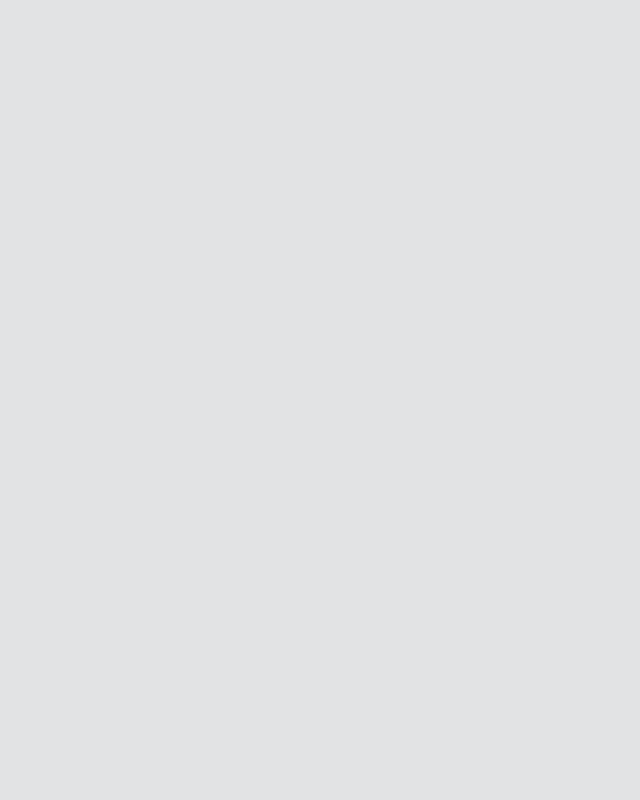
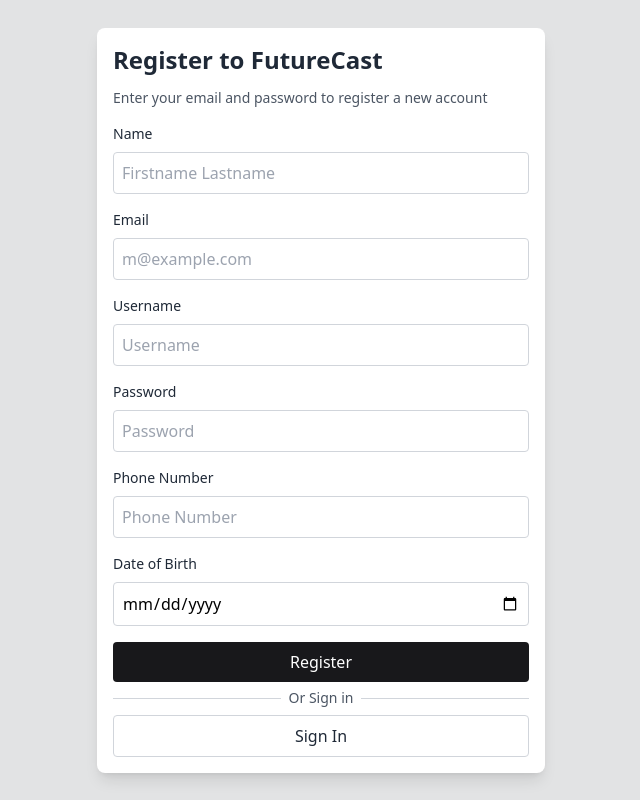
Before and after one commit to janneesa/FutureCast, a React (Vite) app in the folder FutureCastApp/: page /register in a window 1280 px wide. Before the commit this address had no page. Shown: the whole page, without its empty margins (319-959 px from the left). Built offline with nearby package versions, Linux system fonts and the light colour scheme.

Commit message:
Created Register component. Validations are not finished.

```diff
--- a/FutureCastApp/src/App.jsx
+++ b/FutureCastApp/src/App.jsx
@@ -4,6 +4,7 @@
 import MainScreen from "./frontend/layouts/MainScreen";
 
 import Login from "./frontend/components/Login";
+import Register from "./frontend/components/Register";
 import Profile from "./frontend/components/Profile";
 import Prediction from "./frontend/components/Prediction";
 
@@ -28,6 +29,7 @@
           {/* Login Screen */}
           <Route path="/" element={<LoginScreen />}>
             <Route index element={<Login />} />
+            <Route path="register" element={<Register />} />
           </Route>
 
           {/* Home Page */}
--- a/FutureCastApp/src/frontend/components/Login.jsx
+++ b/FutureCastApp/src/frontend/components/Login.jsx
@@ -1,9 +1,35 @@
-import React from "react";
+import React, { useState } from "react";
 import Card from "./Card";
 
 import { Outlet, Link } from "react-router-dom";
 
 function Login() {
+  const [email, setEmail] = useState("");
+  const [password, setPassword] = useState("");
+  const [error, setError] = useState("");
+
+  const handleEmailChange = (e) => setEmail(e.target.value);
+  const handlePasswordChange = (e) => setPassword(e.target.value);
+
+  const handleSubmit = (e) => {
+    e.preventDefault();
+    const userEmail = email;
+    const userPassword = password;
+    setEmail("");
+    setPassword("");
+    setError("");
+    if (authenticateUser(userEmail, userPassword)) {
+      window.location.href = "/true";
+    } else {
+      setError("Invalid email or password");
+    }
+  };
+
+  const authenticateUser = (email, password) => {
+    // Authenticate user logic here
+    return true;
+  };
+
   return (
     <div className="flex-center min-h-screen p-4">
       {/* Card Title and description */}
@@ -19,6 +45,7 @@
           <form>
             <div className="flex flex-col gap-4">
               <div className="flex flex-col gap-2">
+                {error && <p className="text-red-600">{error}</p>}
                 <label htmlFor="email">Email</label>
                 <input
                   id="email"
@@ -26,6 +53,8 @@
                   placeholder="m@example.com"
                   className="input"
                   required
+                  value={email}
+                  onChange={handleEmailChange}
                 />
               </div>
               <div className="flex flex-col gap-2">
@@ -36,18 +65,13 @@
                   placeholder="Password"
                   className="input"
                   required
+                  value={password}
+                  onChange={handlePasswordChange}
                 />
               </div>
-              <button type="submit" className="button">
+              <button type="submit" className="button" onClick={handleSubmit}>
                 Sign In
               </button>
-              {/* Demo Link */}
-              <Link
-                to="/true/profile"
-                className="text-primaryText hover:text-secondaryText self-center"
-              >
-                Demo link to sign in
-              </Link>
             </div>
           </form>
           {/* Forgot password */}
@@ -92,7 +116,7 @@
           <div className="card-footer">
             <div className="text-sm text-gray-600">Don't have an account?</div>
             <button className="text-blue-600 hover:underline">
-              <a href="/signup">Create an account</a>
+              <Link to="/register">Create an account</Link>
             </button>
           </div>
         </div>
--- /dev/null
+++ b/FutureCastApp/src/frontend/components/Register.jsx
@@ -0,0 +1,210 @@
+import React, { useState } from "react";
+import Card from "./Card";
+
+import { Outlet, Link } from "react-router-dom";
+
+function Register() {
+  const [name, setName] = useState("");
+  const [email, setEmail] = useState("");
+  const [username, setUsername] = useState("");
+  const [password, setPassword] = useState("");
+  const [phonenumber, setPhonenumber] = useState("");
+  const [dateofbirth, setDateofbirth] = useState("");
+  const [error, setError] = useState("");
+
+  const handleNameChange = (e) => setName(e.target.value);
+  const handleEmailChange = (e) => setEmail(e.target.value);
+  const handleUsernameChange = (e) => setUsername(e.target.value);
+  const handlePasswordChange = (e) => setPassword(e.target.value);
+  const handlePhonenumberChange = (e) => setPhonenumber(e.target.value);
+  const handleDateofbirthChange = (e) => setDateofbirth(e.target.value);
+
+  const validateEmail = (email) => {
+    // Email validation logic here
+    return true;
+  };
+
+  const validateUserName = (username) => {
+    // Username validation logic here
+    if (username.length < 3) {
+      setError("Name must be at least 3 characters long");
+      return false;
+    } else {
+      return true;
+    }
+  };
+
+  const validatePassword = (password) => {
+    // Password validation logic here
+    if (password.length < 8) {
+      setError("Password must be at least 8 characters long");
+      return false;
+    } else {
+      return true;
+    }
+  };
+
+  const validatePhonenumber = (phonenumber) => {
+    // Phonenumber validation logic here
+    return true;
+  };
+
+  const validateDateofbirth = (dateofbirth) => {
+    // Date of birth validation logic here
+    return true;
+  };
+
+  const handleSubmit = (e) => {
+    e.preventDefault();
+    const newUser = {
+      name: name,
+      email: email,
+      username: username,
+      password: password,
+      phonenumber: phonenumber,
+      dateofbirth: dateofbirth,
+    };
+    if (
+      validateUserName(newUser.name) &&
+      validateEmail(newUser.email) &&
+      validatePassword(newUser.password) &&
+      validatePhonenumber(newUser.phonenumber) &&
+      validateDateofbirth(newUser.dateofbirth)
+    ) {
+      if (registerUser(newUser)) {
+        setName("");
+        setEmail("");
+        setUsername("");
+        setPassword("");
+        setPhonenumber("");
+        setDateofbirth("");
+        window.location.href = "/true";
+      } else {
+        setError("Error registering user");
+      }
+    }
+  };
+
+  const registerUser = (email, password) => {
+    // Authenticate user logic here
+    return true;
+  };
+
+  return (
+    <div className="flex-center min-h-screen p-4">
+      {/* Card Title and description */}
+      <Card>
+        <div className="card-header">
+          <h2>Register to FutureCast</h2>
+          <p>Enter your email and password to register a new account</p>
+        </div>
+
+        {/* Card Content */}
+        <div className="card-content">
+          {/* Login Form */}
+          <form>
+            <div className="flex flex-col gap-4">
+              <div className="flex flex-col gap-2">
+                <label htmlFor="name">Name</label>
+                <input
+                  id="name"
+                  type="text"
+                  placeholder="Firstname Lastname"
+                  className="input"
+                  required
+                  value={name}
+                  onChange={handleNameChange}
+                />
+              </div>
+              <div className="flex flex-col gap-2">
+                <label htmlFor="email">Email</label>
+                <input
+                  id="email"
+                  type="email"
+                  placeholder="m@example.com"
+                  className="input"
+                  required
+                  value={email}
+                  onChange={handleEmailChange}
+                />
+              </div>
+              <div className="flex flex-col gap-2">
+                <label htmlFor="username">Username</label>
+                <input
+                  id="username"
+                  type="text"
+                  placeholder="Username"
+                  className="input"
+                  required
+                  value={username}
+                  onChange={handleUsernameChange}
+                />
+              </div>
+              <div className="flex flex-col gap-2">
+                <label htmlFor="password">Password</label>
+                <input
+                  id="password"
+                  type="password"
+                  placeholder="Password"
+                  className="input"
+                  required
+                  value={password}
+                  onChange={handlePasswordChange}
+                />
+              </div>
+              <div className="flex flex-col gap-2">
+                <label htmlFor="name">Phone Number</label>
+                <input
+                  id="phonenumber"
+                  type="text"
+                  placeholder="Phone Number"
+                  className="input"
+                  required
+                  value={phonenumber}
+                  onChange={handlePhonenumberChange}
+                />
+              </div>
+              <div className="flex flex-col gap-2">
+                <label htmlFor="name">Date of Birth</label>
+                <input
+                  id="dateofbirth"
+                  type="date"
+                  placeholder="DD-MM-YYYY"
+                  className="input"
+                  required
+                  value={dateofbirth}
+                  onChange={handleDateofbirthChange}
+                />
+              </div>
+
+              {error && <p className="text-red-600">{error}</p>}
+
+              <button type="submit" className="button" onClick={handleSubmit}>
+                Register
+              </button>
+            </div>
+          </form>
+
+          {/* Divider */}
+          <div className="relative my-4">
+            <div className="border-t border-gray-300"></div>
+            <div className="absolute-center">
+              <span className="bg-white px-2 text-gray-600 text-sm">
+                Or Sign in
+              </span>
+            </div>
+          </div>
+
+          {/* Sign in */}
+          <div className="flex-center">
+            <Link to="/" className="button-secondary text-center">
+              Sign In
+            </Link>
+          </div>
+        </div>
+      </Card>
+    </div>
+  );
+}
+
+export default Register;
--- a/FutureCastApp/src/index.css
+++ b/FutureCastApp/src/index.css
@@ -33,15 +33,15 @@
 }
 
 .button {
-  @apply w-full p-2 bg-primaryButton text-white rounded hover:bg-primaryButton/90 transition;
+  @apply w-full p-2 bg-primaryButton text-white rounded hover:bg-primaryButton/90 transition text-center;
 }
 
 .button-secondary {
-  @apply w-full p-2 bg-white border border-gray-300 text-primaryText rounded hover:bg-background transition;
+  @apply w-full p-2 bg-white border border-gray-300 text-primaryText rounded hover:bg-background transition text-center;
 }
 
 .button-ghost {
-  @apply w-full p-2 bg-transparent text-primaryText rounded hover:bg-gray-100 transition;
+  @apply w-full p-2 bg-transparent text-primaryText rounded hover:bg-gray-100 transition text-center;
 }
 
 .link {
```
